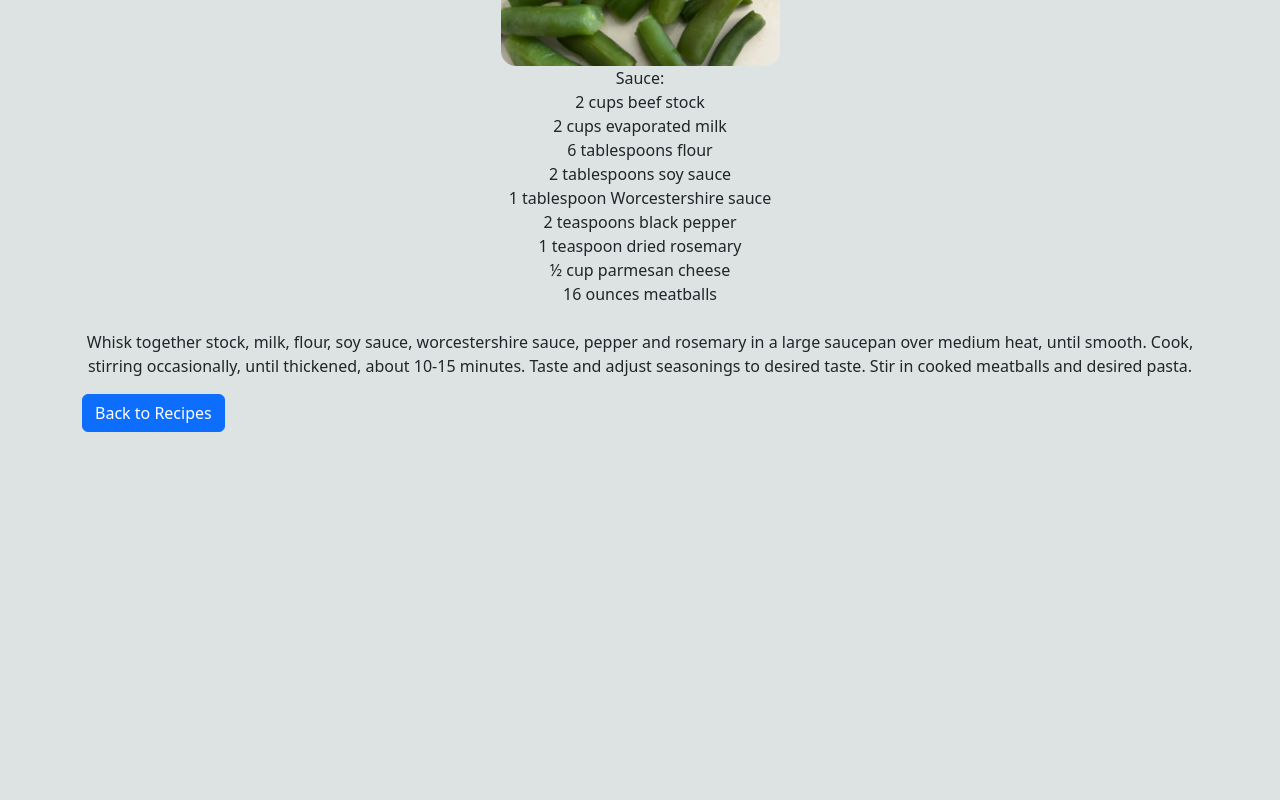
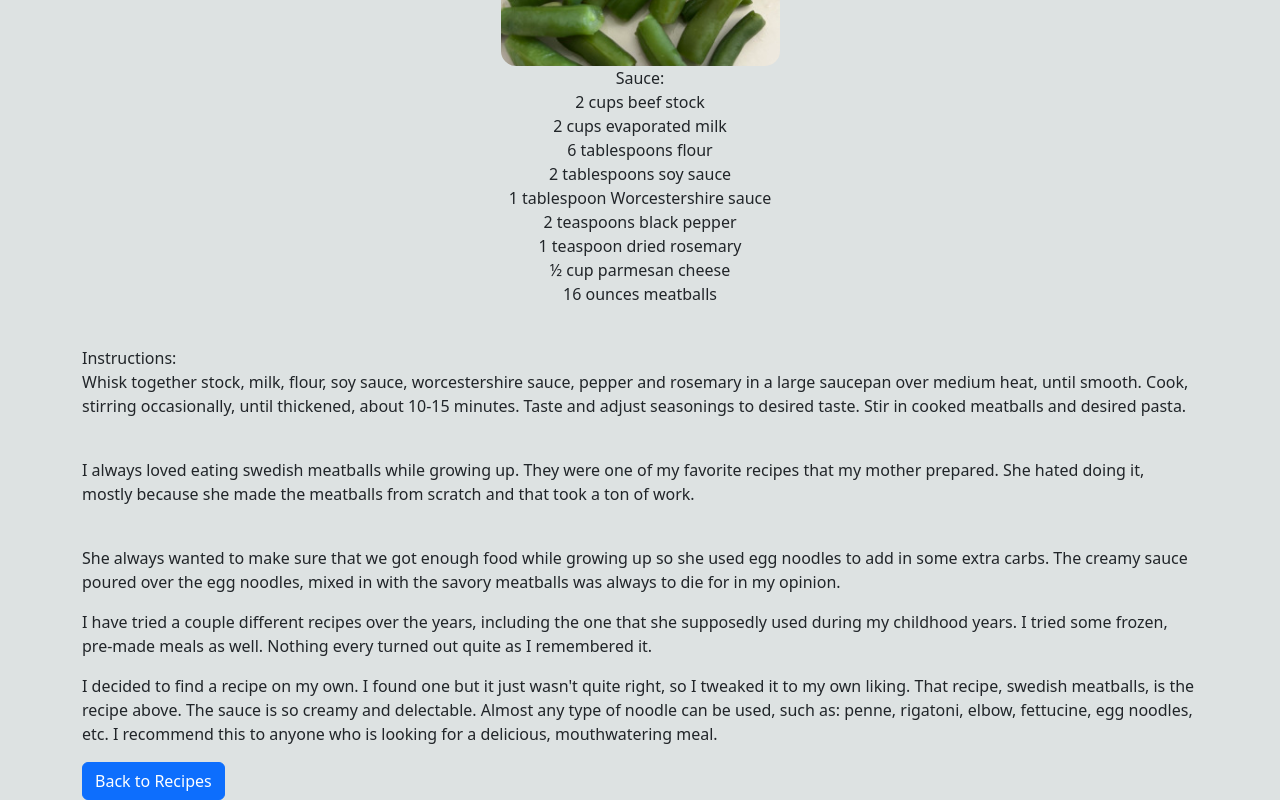
Before and after one commit to tbrowntech/RecipeBlog, a Vue app in the folder blog/: page /swedishmeatballs in a window 1280 px wide. Shown: the part 331-1131 px from the top of the page. Before the commit the page ends 800 px from the top, so only its background shows below. Built offline with nearby package versions, Linux system fonts and the light colour scheme.

Commit message:
added short blog post

```diff
--- a/blog/src/components/SwedishMeatballs.vue
+++ b/blog/src/components/SwedishMeatballs.vue
@@ -13,11 +13,40 @@
       1 teaspoon dried rosemary <br />
       ½ cup parmesan cheese <br />
       16 ounces meatballs <br /><br />
+    </p>
+    <p class="left-align">
+      Instructions: <br />
       Whisk together stock, milk, flour, soy sauce, worcestershire sauce, pepper
       and rosemary in a large saucepan over medium heat, until smooth. Cook,
       stirring occasionally, until thickened, about 10-15 minutes. Taste and
       adjust seasonings to desired taste. Stir in cooked meatballs and desired
       pasta.
+    </p>
+    <br />
+    <p class="left-align">
+      I always loved eating swedish meatballs while growing up. They were one of
+      my favorite recipes that my mother prepared. She hated doing it, mostly
+      because she made the meatballs from scratch and that took a ton of work.
+    </p>
+    <br />
+    <p class="left-align">
+      She always wanted to make sure that we got enough food while growing up so
+      she used egg noodles to add in some extra carbs. The creamy sauce poured
+      over the egg noodles, mixed in with the savory meatballs was always to die
+      for in my opinion.
+    </p>
+    <p class="left-align">
+      I have tried a couple different recipes over the years, including the one
+      that she supposedly used during my childhood years. I tried some frozen,
+      pre-made meals as well. Nothing every turned out quite as I remembered it.
+    </p>
+    <p class="left-align">
+      I decided to find a recipe on my own. I found one but it just wasn't quite
+      right, so I tweaked it to my own liking. That recipe, swedish meatballs,
+      is the recipe above. The sauce is so creamy and delectable. Almost any
+      type of noodle can be used, such as: penne, rigatoni, elbow, fettucine,
+      egg noodles, etc. I recommend this to anyone who is looking for a
+      delicious, mouthwatering meal.
     </p>
     <button class="btn btn-primary" @click="goBack">Back to Recipes</button>
   </div>
--- a/blog/src/pages/AboutPage.vue
+++ b/blog/src/pages/AboutPage.vue
@@ -65,6 +65,50 @@
           src="//ws-na.amazon-adsystem.com/widgets/q?ServiceVersion=20070822&OneJS=1&Operation=GetAdHtml&MarketPlace=US&source=ss&ref=as_ss_li_til&ad_type=product_link&tracking_id=tabaron-20&language=en_US&marketplace=amazon&region=US&placement=B00008CM6B&asins=B00008CM6B&linkId=96634d5e3a7787fa2355425a29c37181&show_border=true&link_opens_in_new_window=true"
         ></iframe>
       </div>
+      <div class="product">
+        <iframe
+          sandbox="allow-popups allow-scripts allow-modals allow-forms allow-same-origin"
+          style="width: 120px; height: 240px"
+          marginwidth="0"
+          marginheight="0"
+          scrolling="no"
+          frameborder="0"
+          src="//ws-na.amazon-adsystem.com/widgets/q?ServiceVersion=20070822&OneJS=1&Operation=GetAdHtml&MarketPlace=US&source=ss&ref=as_ss_li_til&ad_type=product_link&tracking_id=tabaron-20&language=en_US&marketplace=amazon&region=US&placement=B079Q671Q5&asins=B079Q671Q5&linkId=122b255ddf9f7ada928e9443015a85ba&show_border=true&link_opens_in_new_window=true"
+        ></iframe>
+      </div>
+      <div class="product">
+        <iframe
+          sandbox="allow-popups allow-scripts allow-modals allow-forms allow-same-origin"
+          style="width: 120px; height: 240px"
+          marginwidth="0"
+          marginheight="0"
+          scrolling="no"
+          frameborder="0"
+          src="//ws-na.amazon-adsystem.com/widgets/q?ServiceVersion=20070822&OneJS=1&Operation=GetAdHtml&MarketPlace=US&source=ss&ref=as_ss_li_til&ad_type=product_link&tracking_id=tabaron-20&language=en_US&marketplace=amazon&region=US&placement=B0036QO8M6&asins=B0036QO8M6&linkId=35711487f918a24a7a971984366e7326&show_border=true&link_opens_in_new_window=true"
+        ></iframe>
+      </div>
+      <div class="product">
+        <iframe
+          sandbox="allow-popups allow-scripts allow-modals allow-forms allow-same-origin"
+          style="width: 120px; height: 240px"
+          marginwidth="0"
+          marginheight="0"
+          scrolling="no"
+          frameborder="0"
+          src="//ws-na.amazon-adsystem.com/widgets/q?ServiceVersion=20070822&OneJS=1&Operation=GetAdHtml&MarketPlace=US&source=ss&ref=as_ss_li_til&ad_type=product_link&tracking_id=tabaron-20&language=en_US&marketplace=amazon&region=US&placement=B000YDO2LG&asins=B000YDO2LG&linkId=bad3bf6ba1e2eb87336dac2a5979b773&show_border=true&link_opens_in_new_window=true"
+        ></iframe>
+      </div>
+      <div class="product">
+        <iframe
+          sandbox="allow-popups allow-scripts allow-modals allow-forms allow-same-origin"
+          style="width: 120px; height: 240px"
+          marginwidth="0"
+          marginheight="0"
+          scrolling="no"
+          frameborder="0"
+          src="//ws-na.amazon-adsystem.com/widgets/q?ServiceVersion=20070822&OneJS=1&Operation=GetAdHtml&MarketPlace=US&source=ss&ref=as_ss_li_til&ad_type=product_link&tracking_id=tabaron-20&language=en_US&marketplace=amazon&region=US&placement=B005KCG6CE&asins=B005KCG6CE&linkId=79ea25165c8c49708c0e9e55b4e2783b&show_border=true&link_opens_in_new_window=true"
+        ></iframe>
+      </div>
     </div>
   </div>
 </template>
--- a/blog/src/pages/HomePage.vue
+++ b/blog/src/pages/HomePage.vue
@@ -17,7 +17,7 @@
       marginheight="0"
       scrolling="no"
       frameborder="0"
-      src="//ws-na.amazon-adsystem.com/widgets/q?ServiceVersion=20070822&OneJS=1&Operation=GetAdHtml&MarketPlace=US&source=ss&ref=as_ss_li_til&ad_type=product_link&tracking_id=tabaron-20&language=en_US&marketplace=amazon&region=US&placement=B0B1MCRR88&asins=B0B1MCRR88&linkId=755dfbf056f5fbb67ab77201f79852de&show_border=true&link_opens_in_new_window=true"
+      src="//ws-na.amazon-adsystem.com/widgets/q?ServiceVersion=20070822&OneJS=1&Operation=GetAdHtml&MarketPlace=US&source=ss&ref=as_ss_li_til&ad_type=product_link&tracking_id=tabaron-20&language=en_US&marketplace=amazon&region=US&placement=B079Q671Q5&asins=B079Q671Q5&linkId=122b255ddf9f7ada928e9443015a85ba&show_border=true&link_opens_in_new_window=true"
     ></iframe>
   </div>
 </template>
```
